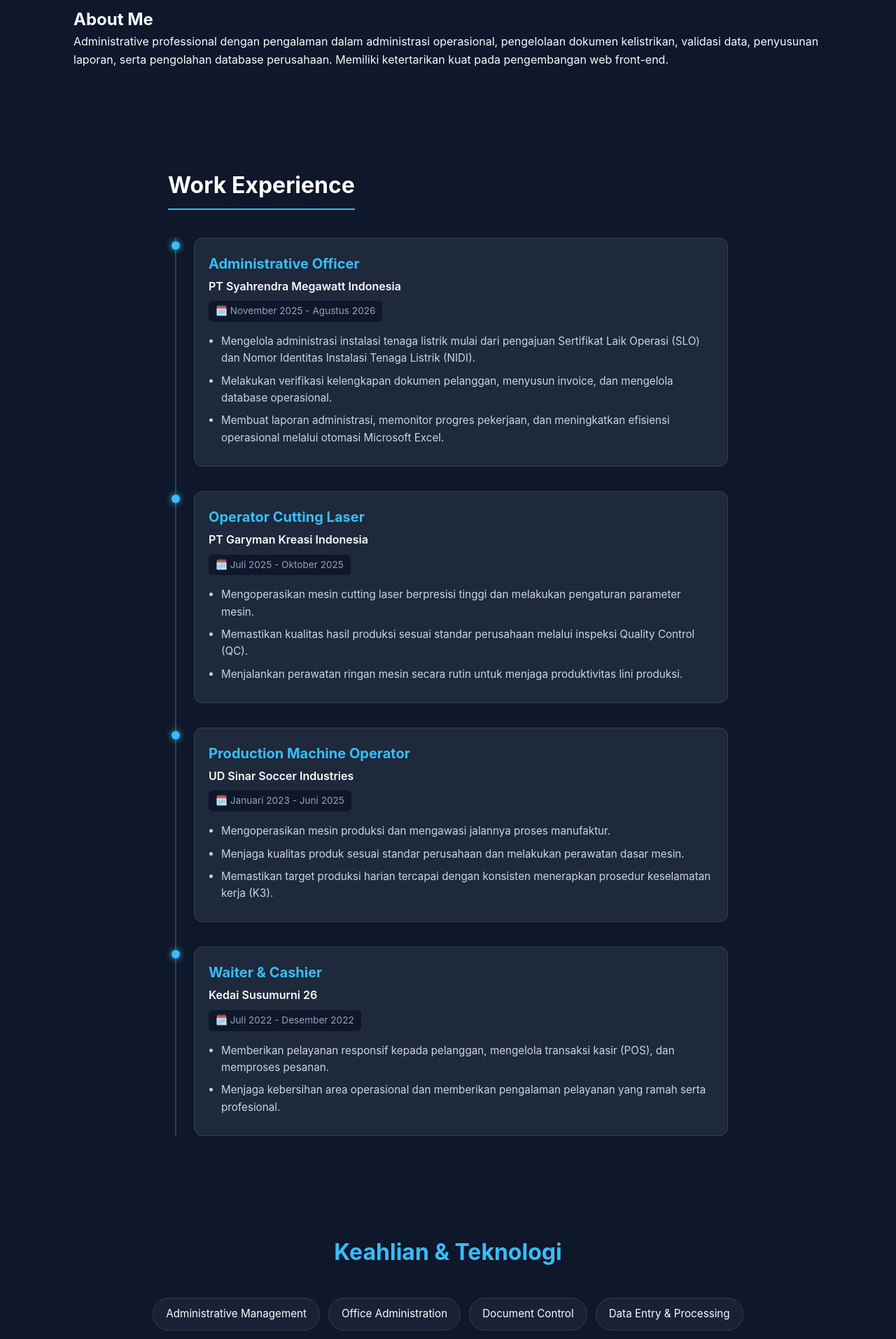
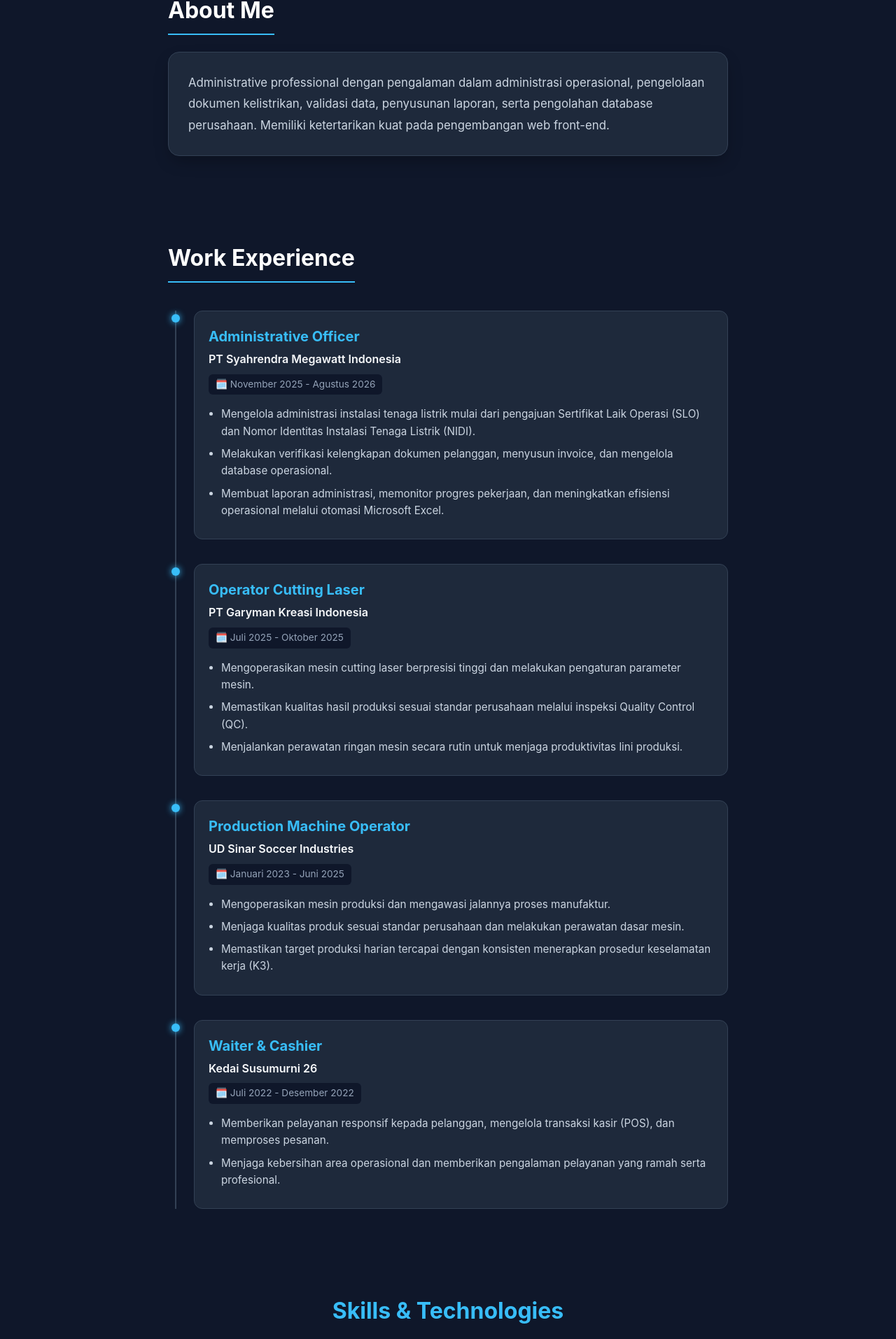
Before and after one commit to jembargelar/jembar-portfolio, a React (Vite) app: page / in a window 1280 px wide. Shown: the part 871-2785 px from the top of the page at 70% size. Built offline with nearby package versions, Linux system fonts and the light colour scheme.

Commit message:
style: elevate all sections with modern cards and smooth animations

```diff
--- a/src/components/About.jsx
+++ b/src/components/About.jsx
@@ -1,4 +1,5 @@
 import { useTranslation } from "react-i18next";
+import { motion } from "framer-motion";
 import { personal } from "../data/portfolio";
 
 export default function About() {
@@ -6,10 +7,48 @@ export default function About() {
   const lang = i18n.language === 'en' ? 'en' : 'id';
 
   return (
-    <section id="about" className="about">
-      <div className="container">
-        <h2>{t("sectionAbout")}</h2>
-        <p>{personal.bio[lang]}</p>
+    <section id="about" style={{ padding: "60px 20px" }}>
+      <div style={{ maxWidth: "800px", margin: "0 auto" }}>
+        <motion.h2
+          initial={{ opacity: 0, x: -20 }}
+          whileInView={{ opacity: 1, x: 0 }}
+          viewport={{ once: true }}
+          transition={{ duration: 0.5 }}
+          style={{
+            fontSize: "2rem",
+            marginBottom: "24px",
+            color: "#fff",
+            borderBottom: "2px solid #38bdf8",
+            display: "inline-block",
+            paddingBottom: "8px"
+          }}
+        >
+          {t("sectionAbout")}
+        </motion.h2>
+
+        <motion.div
+          initial={{ opacity: 0, y: 30 }}
+          whileInView={{ opacity: 1, y: 0 }}
+          viewport={{ once: true }}
+          transition={{ duration: 0.6 }}
+          whileHover={{ y: -4 }}
+          style={{
+            backgroundColor: "#1e293b",
+            borderRadius: "16px",
+            padding: "28px",
+            border: "1px solid #334155",
+            boxShadow: "0 10px 25px -5px rgba(0, 0, 0, 0.3)"
+          }}
+        >
+          <p style={{
+            color: "#cbd5e1",
+            fontSize: "1.05rem",
+            lineHeight: "1.8",
+            margin: 0
+          }}>
+            {personal.bio[lang]}
+          </p>
+        </motion.div>
       </div>
     </section>
   );
--- a/src/components/Education.jsx
+++ b/src/components/Education.jsx
@@ -1,4 +1,5 @@
 import { useTranslation } from "react-i18next";
+import { motion } from "framer-motion";
 import { education } from "../data/portfolio";
 
 export default function Education() {
@@ -6,17 +7,67 @@ export default function Education() {
   const lang = i18n.language === 'en' ? 'en' : 'id';
 
   return (
-    <section id="education" className="education">
-      <div className="container">
-        <h2>{t("sectionEducation")}</h2>
-        {education.map((edu, index) => (
-          <div key={index} className="edu-card">
-            <h3>{edu.degree[lang]}</h3>
-            <h4>{edu.institution}</h4>
-            <span>{edu.period[lang]}</span>
-            <p>{edu.description[lang]}</p>
-          </div>
-        ))}
+    <section id="education" style={{ padding: "60px 20px" }}>
+      <div style={{ maxWidth: "800px", margin: "0 auto" }}>
+        <motion.h2
+          initial={{ opacity: 0, x: -20 }}
+          whileInView={{ opacity: 1, x: 0 }}
+          viewport={{ once: true }}
+          transition={{ duration: 0.5 }}
+          style={{
+            fontSize: "2rem",
+            marginBottom: "32px",
+            color: "#fff",
+            borderBottom: "2px solid #38bdf8",
+            display: "inline-block",
+            paddingBottom: "8px"
+          }}
+        >
+          {t("sectionEducation")}
+        </motion.h2>
+
+        <div style={{ display: "flex", flexDirection: "column", gap: "24px" }}>
+          {education.map((edu, index) => (
+            <motion.div
+              key={index}
+              initial={{ opacity: 0, y: 30 }}
+              whileInView={{ opacity: 1, y: 0 }}
+              viewport={{ once: true }}
+              transition={{ duration: 0.5, delay: index * 0.15 }}
+              whileHover={{ y: -4 }}
+              style={{
+                backgroundColor: "#1e293b",
+                borderRadius: "16px",
+                padding: "24px",
+                border: "1px solid #334155"
+              }}
+            >
+              <h3 style={{ fontSize: "1.25rem", color: "#38bdf8", marginBottom: "4px" }}>
+                {edu.degree[lang]}
+              </h3>
+
+              <h4 style={{ fontSize: "1rem", color: "#f8fafc", fontWeight: "600", marginBottom: "8px" }}>
+                🎓 {edu.institution}
+              </h4>
+
+              <span style={{
+                display: "inline-block",
+                fontSize: "0.85rem",
+                color: "#94a3b8",
+                marginBottom: "12px",
+                backgroundColor: "#0f172a",
+                padding: "4px 10px",
+                borderRadius: "6px"
+              }}>
+                🗓️ {edu.period[lang]}
+              </span>
+
+              <p style={{ color: "#cbd5e1", fontSize: "0.95rem", lineHeight: "1.6", margin: 0 }}>
+                {edu.description[lang]}
+              </p>
+            </motion.div>
+          ))}
+        </div>
       </div>
     </section>
   );
--- a/src/components/Projects.jsx
+++ b/src/components/Projects.jsx
@@ -1,4 +1,5 @@
 import { useTranslation } from "react-i18next";
+import { motion } from "framer-motion";
 import { projects } from "../data/portfolio";
 
 export default function Projects() {
@@ -6,16 +7,74 @@ export default function Projects() {
   const lang = i18n.language === 'en' ? 'en' : 'id';
 
   return (
-    <section id="projects" className="projects">
-      <div className="container">
-        <h2>{t("sectionProjects")}</h2>
-        <div className="projects-grid">
+    <section id="projects" style={{ padding: "60px 20px" }}>
+      <div style={{ maxWidth: "800px", margin: "0 auto" }}>
+        <motion.h2
+          initial={{ opacity: 0, x: -20 }}
+          whileInView={{ opacity: 1, x: 0 }}
+          viewport={{ once: true }}
+          transition={{ duration: 0.5 }}
+          style={{
+            fontSize: "2rem",
+            marginBottom: "32px",
+            color: "#fff",
+            borderBottom: "2px solid #38bdf8",
+            display: "inline-block",
+            paddingBottom: "8px"
+          }}
+        >
+          {t("sectionProjects")}
+        </motion.h2>
+
+        <div style={{ display: "flex", flexDirection: "column", gap: "24px" }}>
           {projects.map((proj, index) => (
-            <div key={index} className="project-card">
-              <h3>{proj.title}</h3>
-              <span className="category">{proj.category[lang]}</span>
-              <p>{proj.description[lang]}</p>
-            </div>
+            <motion.div
+              key={index}
+              initial={{ opacity: 0, y: 30 }}
+              whileInView={{ opacity: 1, y: 0 }}
+              viewport={{ once: true }}
+              transition={{ duration: 0.5, delay: index * 0.15 }}
+              whileHover={{ y: -5 }}
+              style={{
+                backgroundColor: "#1e293b",
+                borderRadius: "16px",
+                padding: "24px",
+                border: "1px solid #334155"
+              }}
+            >
+              <span style={{
+                fontSize: "0.8rem",
+                color: "#38bdf8",
+                textTransform: "uppercase",
+                letterSpacing: "1px",
+                fontWeight: "bold"
+              }}>
+                {proj.category[lang]}
+              </span>
+
+              <h3 style={{ fontSize: "1.3rem", color: "#f8fafc", margin: "8px 0 12px 0" }}>
+                {proj.title}
+              </h3>
+
+              <p style={{ color: "#94a3b8", fontSize: "0.95rem", lineHeight: "1.6", marginBottom: "16px" }}>
+                {proj.description[lang]}
+              </p>
+
+              {/* Badges Tekno */}
+              <div style={{ display: "flex", flexWrap: "wrap", gap: "8px" }}>
+                {proj.tech.map((tItem, i) => (
+                  <span key={i} style={{
+                    backgroundColor: "#0f172a",
+                    color: "#cbd5e1",
+                    fontSize: "0.8rem",
+                    padding: "4px 10px",
+                    borderRadius: "6px"
+                  }}>
+                    {tItem}
+                  </span>
+                ))}
+              </div>
+            </motion.div>
           ))}
         </div>
       </div>
--- a/src/components/Skills.jsx
+++ b/src/components/Skills.jsx
@@ -1,15 +1,56 @@
+import { useTranslation } from "react-i18next";
+import { motion } from "framer-motion";
 import { skills } from "../data/portfolio";
 
 export default function Skills() {
+  const { t } = useTranslation();
+
   return (
-    <section id="skills">
-      <div className="container">
-        <h2 className="section-title">Keahlian & Teknologi</h2>
-        <div className="skills-grid">
+    <section id="skills" style={{ padding: "60px 20px" }}>
+      <div style={{ maxWidth: "800px", margin: "0 auto", textAlign: "center" }}>
+        <motion.h2
+          initial={{ opacity: 0, y: -20 }}
+          whileInView={{ opacity: 1, y: 0 }}
+          viewport={{ once: true }}
+          transition={{ duration: 0.5 }}
+          style={{
+            fontSize: "2rem",
+            marginBottom: "32px",
+            color: "#38bdf8",
+            display: "inline-block"
+          }}
+        >
+          {t("sectionSkills")}
+        </motion.h2>
+
+        <div style={{
+          display: "flex",
+          flexWrap: "wrap",
+          gap: "12px",
+          justifyContent: "center"
+        }}>
           {skills.map((skill, index) => (
-            <div key={index} className="skill-badge">
+            <motion.span
+              key={index}
+              initial={{ opacity: 0, scale: 0.8 }}
+              whileInView={{ opacity: 1, scale: 1 }}
+              viewport={{ once: true }}
+              transition={{ duration: 0.3, delay: index * 0.04 }}
+              whileHover={{ scale: 1.08, backgroundColor: "#0284c7", color: "#ffffff" }}
+              style={{
+                backgroundColor: "#1e293b",
+                color: "#93c5fd",
+                padding: "10px 18px",
+                borderRadius: "30px",
+                fontSize: "0.9rem",
+                fontWeight: "500",
+                border: "1px solid #334155",
+                cursor: "default",
+                transition: "all 0.2s ease"
+              }}
+            >
               {skill}
-            </div>
+            </motion.span>
           ))}
         </div>
       </div>
```
